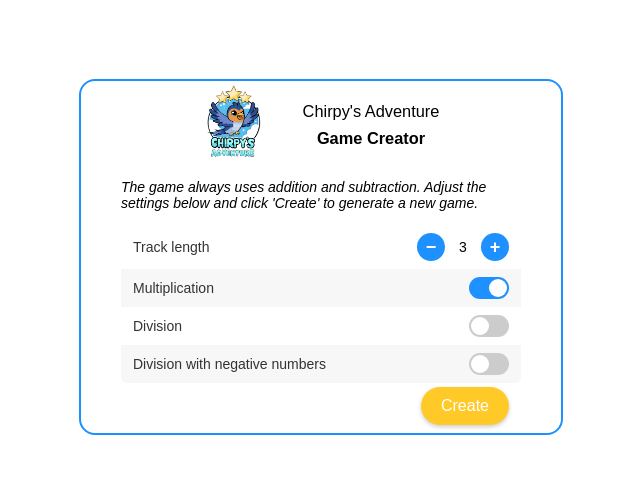
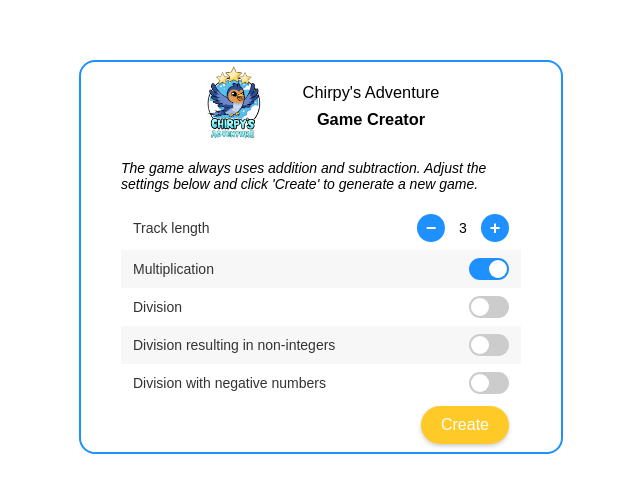
Before and after one commit to pila-project/chirpy-customize-interface, a Vue app: page / in a window 1280 px wide. Shown: the part 143-636 px from the top of the page, without its empty margins (319-959 px from the left). Built offline with nearby package versions, Linux system fonts and the light colour scheme.

Commit message:
Add param for division resulting in non integers

```diff
--- a/src/App.vue
+++ b/src/App.vue
@@ -49,7 +49,7 @@
 //    distractors: false,
     multiplication: true,
     division: false,
-//    divisionWithFractions: false,
+    nonIntegerDivision: false,
     negDivision: false
   })
 
--- a/src/EmbedChirpy.vue
+++ b/src/EmbedChirpy.vue
@@ -5,8 +5,6 @@
   const { id } = defineProps({ id: String })
 
   const chirpyLink = ref(null)
-
-  console.log('iD????', id)
 
   Agent
     .state(id)
--- a/src/components/ChirpyOptions.vue
+++ b/src/components/ChirpyOptions.vue
@@ -28,7 +28,7 @@ const optionText = {
   distractors: 'Distracting wrong paths',
   multiplication: 'Multiplication',
   division: 'Division',
-  divisionWithFractions: 'Division resulting in non-integers',
+  nonIntegerDivision: 'Division resulting in non-integers',
   negDivision: 'Division with negative numbers'
 }
 
```
